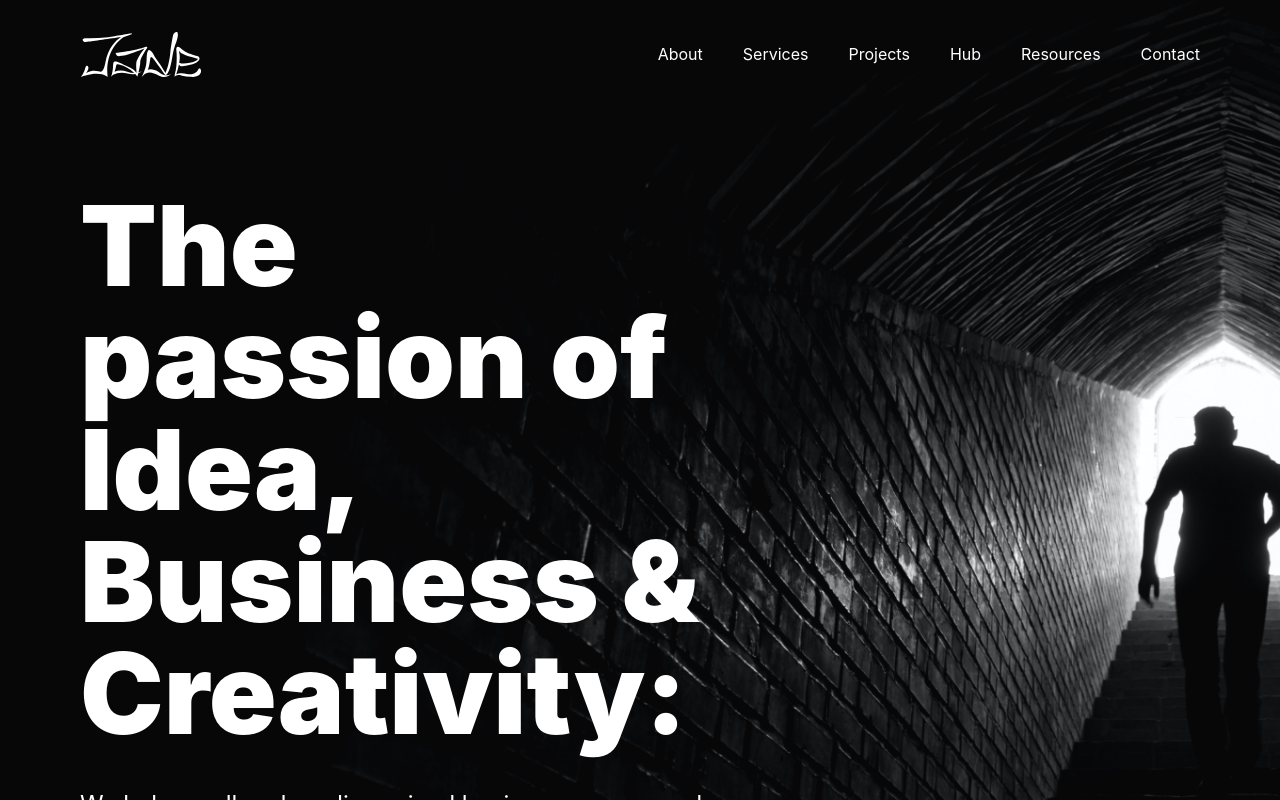
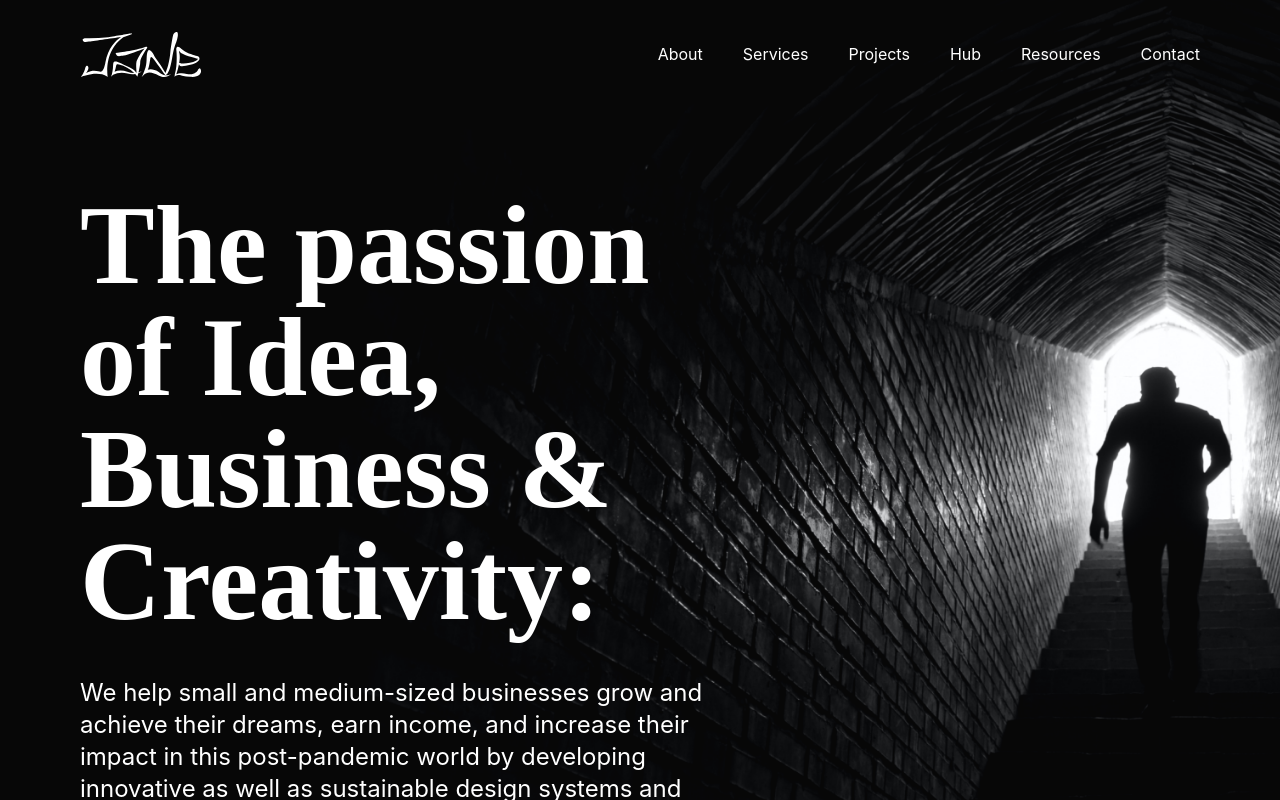
Before and after one commit to jadeoflagos/jademediapro, a Next.js app: page / in a window 1280 px wide. Shown: the top 800 px of the page. Built offline with nearby package versions, Linux system fonts and the light colour scheme.

Commit message:
style: home update

```diff
--- a/pages/index.jsx
+++ b/pages/index.jsx
@@ -70,7 +70,11 @@ export default function Home() {
           <Navbar dropDownBg="black" textColor="white" />
         </div>
         <div className="py-20 lg:max-w-[65%]  text-white flex flex-col justify-center px-8 lg:px-20">
-          <p className="font-black text-5xl lg:text-[7rem]">{Header.title}</p>
+          <p
+            className={`${styles.headerFamily} font-black text-5xl lg:text-[7rem]`}
+          >
+            {Header.title}
+          </p>
           <p className="my-10 text-base lg:text-2xl font-normal">
             {Header.subTitle}
           </p>
--- a/styles/Home.module.css
+++ b/styles/Home.module.css
@@ -147,3 +147,7 @@
 .ideaMobile::-webkit-scrollbar {
   display: none;
 }
+
+.headerFamily {
+  font-family: "Poppins Bold";
+}
```
